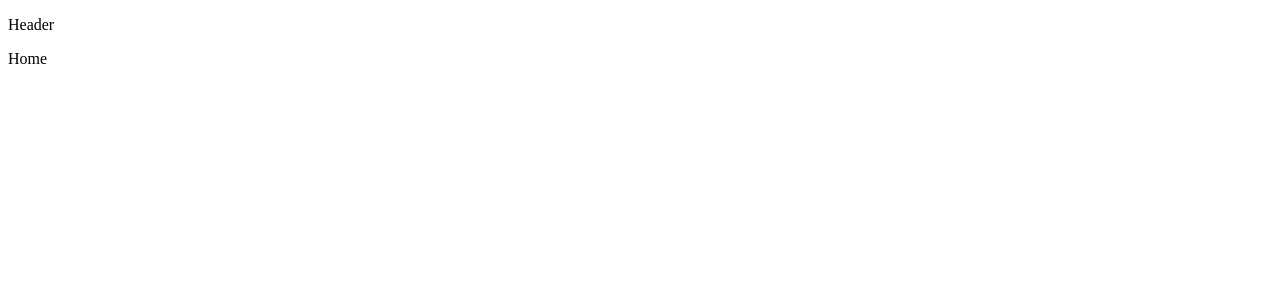
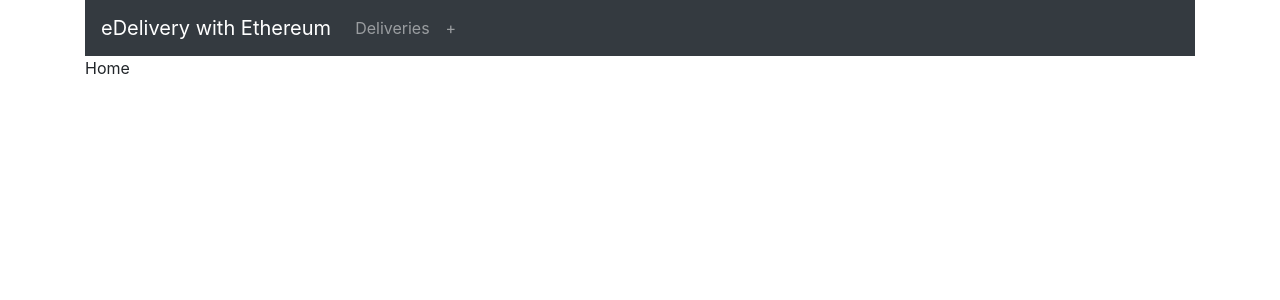
Before and after one commit to miquelcabot/hardhat-react-template, a React (Create React App) app: page / in a window 1280 px wide. Shown: the top 300 px of the page. Built offline with nearby package versions, Linux system fonts and the light colour scheme.

Commit message:
Add header

```diff
--- a/src/App.tsx
+++ b/src/App.tsx
@@ -4,18 +4,20 @@ import Header from './components/Header';
 import Home from './pages/Home';
 import DeliveryNew from './pages/DeliveryNew';
 import DeliveryShow from './pages/DeliveryShow';
+import Container from 'react-bootstrap/Container';
+import 'bootstrap/dist/css/bootstrap.min.css';
 
 class App extends Component {
   render() {
     return (
-        <div>
+        <Container>
           <Header />
           <Switch>
               <Route exact path='/' component={Home}/>
               <Route exact path='/deliveries/new' component={DeliveryNew}/>
               <Route exact path='/deliveries/:address' component={DeliveryShow}/>
           </Switch>
-        </div>
+        </Container>
     );
   }
 }
--- a/src/components/Header.tsx
+++ b/src/components/Header.tsx
@@ -1,9 +1,18 @@
 import React, { Component } from 'react';
+import { Link } from 'react-router-dom';
+import Navbar from 'react-bootstrap/Navbar';
+import Nav from 'react-bootstrap/Nav';
 
 class Header extends Component {
   render() {
     return (
-      <p>Header</p>
+      <Navbar bg="dark" variant="dark">
+        <Navbar.Brand as={Link} to='/'>eDelivery with Ethereum</Navbar.Brand>
+        <Nav className="mr-auto">
+          <Nav.Link as={Link} to='/'>Deliveries</Nav.Link>
+          <Nav.Link as={Link} to='/deliveries/new'>+</Nav.Link>
+        </Nav>
+      </Navbar>
     );
   }
 }
```
